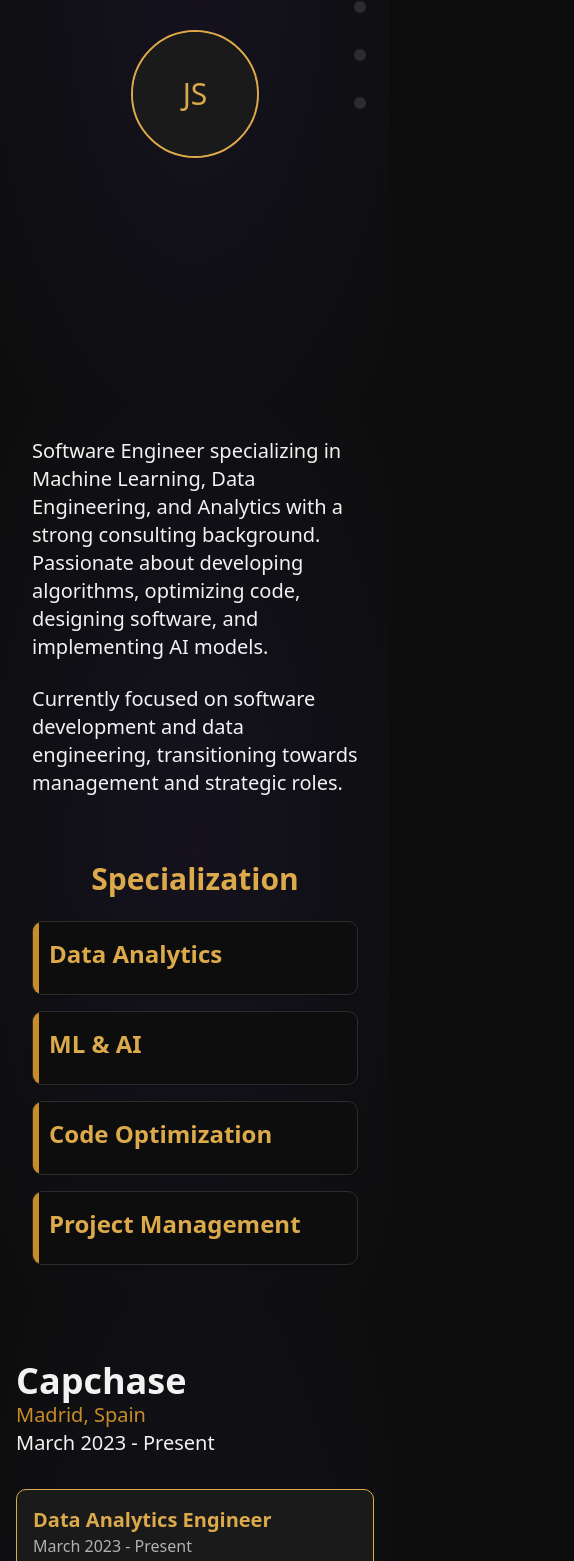
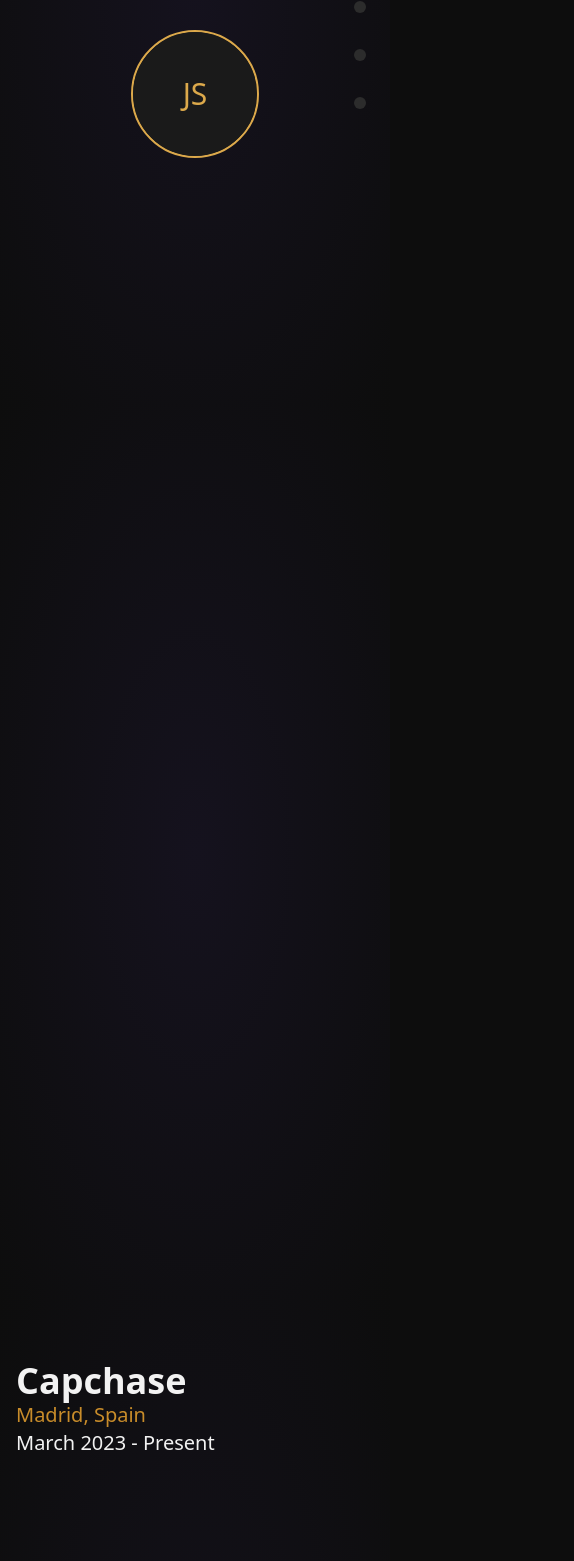
Before and after one commit to Jorjatorz/my-portfolio, a React (Vite) app: page / in a window 390 px wide. Shown: the part 439-2000 px from the top of the page, 574 px wide, since content can reach past the window. Built offline with nearby package versions, Linux system fonts and the light colour scheme.

Commit message:
animation

```diff
--- a/src/App.tsx
+++ b/src/App.tsx
@@ -240,7 +240,7 @@
         <div className="flex-1 grid grid-cols-1 md:grid-cols-2">
           {/* Summary - Left column with lighter background */}
           <div className=" p-8 flex items-center">
-            <div className="prose prose-invert max-w-xl text-foreground">
+            <div className="prose prose-invert max-w-xl text-foreground autoShow">
               <p className="text-xl">
                 Software Engineer specializing in Machine Learning, Data Engineering, and Analytics with a strong consulting background.
                 Passionate about developing algorithms, optimizing code, designing software, and implementing AI models.
@@ -255,10 +255,10 @@
           {/* Skills - Right column with original background */}
           <div className="flex items-center">
             <div className="p-8 flex flex-col items-center">
-              <h2 className="text-3xl font-bold text-primary mb-6">Specialization</h2>
+              <h2 className="text-3xl font-bold text-primary mb-6 autoShowFromRight">Specialization</h2>
               <div className="w-full space-y-4">
                 {/* Compact skill cards with hover effect */}
-                <div className="group relative overflow-hidden rounded-lg border border-border bg-background shadow-sm transition-all hover:shadow-md">
+                <div className="group relative overflow-hidden rounded-lg border border-border bg-background shadow-sm transition-all hover:shadow-md autoShowFromRight">
                   <div className="p-4 cursor-pointer">
                     <h3 className="text-2xl font-semibold text-primary">Data Analytics</h3>
                     <div className="h-0 overflow-hidden opacity-0 group-hover:h-auto group-hover:opacity-100 transition-all duration-500 mt-2">
@@ -268,7 +268,7 @@
                   <div className="absolute top-0 left-0 w-1.5 h-full bg-accent"></div>
                 </div>
 
-                <div className="group relative overflow-hidden rounded-lg border border-border bg-background shadow-sm transition-all hover:shadow-md">
+                <div className="group relative overflow-hidden rounded-lg border border-border bg-background shadow-sm transition-all hover:shadow-md autoShowFromRight">
                   <div className="p-4 cursor-pointer">
                     <h3 className="text-2xl font-semibold text-primary">ML & AI</h3>
                     <div className="h-0 overflow-hidden opacity-0 group-hover:h-auto group-hover:opacity-100 transition-all duration-500 mt-2">
@@ -278,7 +278,7 @@
                   <div className="absolute top-0 left-0 w-1.5 h-full bg-accent"></div>
                 </div>
 
-                <div className="group relative overflow-hidden rounded-lg border border-border bg-background shadow-sm transition-all hover:shadow-md">
+                <div className="group relative overflow-hidden rounded-lg border border-border bg-background shadow-sm transition-all hover:shadow-md autoShowFromRight">
                   <div className="p-4 cursor-pointer">
                     <h3 className="text-2xl font-semibold text-primary">Code Optimization</h3>
                     <div className="h-0 overflow-hidden opacity-0 group-hover:h-auto group-hover:opacity-100 transition-all duration-500 mt-2">
@@ -288,7 +288,7 @@
                   <div className="absolute top-0 left-0 w-1.5 h-full bg-accent"></div>
                 </div>
 
-                <div className="group relative overflow-hidden rounded-lg border border-border bg-background shadow-sm transition-all hover:shadow-md">
+                <div className="group relative overflow-hidden rounded-lg border border-border bg-background shadow-sm transition-all hover:shadow-md autoShowFromRight">
                   <div className="p-4 cursor-pointer">
                     <h3 className="text-2xl font-semibold text-primary">Project Management</h3>
                     <div className="h-0 overflow-hidden opacity-0 group-hover:h-auto group-hover:opacity-100 transition-all duration-500 mt-2">
@@ -319,7 +319,7 @@
 
           <div className="grid grid-cols-1 md:grid-cols-3 gap-8">
             {/* Roles sidebar */}
-            <div className="space-y-4">
+            <div className="space-y-4 autoShow">
               {capchaseExperience.roles.map((role, index) => (
                 <div
                   key={index}
@@ -336,7 +336,7 @@
             </div>
 
             {/* Role details */}
-            <div className="md:col-span-2">
+            <div className="md:col-span-2 autoShowFromRight">
               <Card className="bg-card border-border text-foreground">
                 <CardHeader>
                   <CardTitle className="text-primary">{capchaseExperience.roles[activeCapchaseRole].title}</CardTitle>
@@ -378,7 +378,7 @@
                   className={`p-4 border rounded-lg cursor-pointer transition-all ${activeApresRole === index
                       ? "border-primary bg-background"
                       : "border-border hover:border-accent"
-                    }`}
+                    } autoShow`}
                 >
                   <h3 className="font-semibold text-xl text-primary">{role.title}</h3>
                   <p className="text-foreground/70">{role.period}</p>
@@ -387,7 +387,7 @@
             </div>
 
             {/* Role details */}
-            <div className="md:col-span-2">
+            <div className="md:col-span-2 autoShowFromRight">
               <Card className="bg-background border-border text-foreground">
                 <CardHeader>
                   <CardTitle className="text-primary">{apresExperience.roles[activeApresRole].title}</CardTitle>
@@ -425,7 +425,7 @@
                   className={`p-4 border rounded-lg cursor-pointer transition-all ${activePreviousRole === index
                       ? "border-primary bg-card"
                       : "border-border hover:border-accent"
-                    }`}
+                    } autoShow`}
                 >
                   <h3 className="font-semibold text-xl text-primary">{exp.company}</h3>
                   <p className="font-medium text-foreground">{exp.title}</p>
@@ -435,7 +435,7 @@
             </div>
 
             {/* Role details */}
-            <div className="md:col-span-2">
+            <div className="md:col-span-2 autoShowFromRight">
               <Card className="bg-card border-border text-foreground">
                 <CardHeader>
                   <CardTitle className="text-primary">
@@ -463,7 +463,7 @@
         ref={(el) => { sectionRefs.current[5] = el; }}
         className="min-h-screen flex items-center justify-center bg-[radial-gradient(ellipse_at_center,_#15121e,_var(--background))] backdrop-blur-sm snap-start"
       >
-        <div className="container px-4 py-16">
+        <div className="container px-4 py-16 autoShow">
           <div className="grid grid-cols-1 lg:grid-cols-2 gap-8 max-w-6xl mx-auto">
             <Card className="bg-background border-border text-foreground">
               <CardHeader>
--- a/src/index.css
+++ b/src/index.css
@@ -107,3 +107,36 @@
     @apply bg-background text-foreground;
   }
 }
+
+.autoShow {
+  animation: autoShowAnimation both;
+  animation-timeline: view(75% 0%);
+}
+
+@keyframes autoShowAnimation {
+  from {
+    opacity: 0;
+    transform: translateY(200px) scale(0.3);
+  }
+  to {
+    opacity: 1;
+    transform: translateY(0) scale(1);
+  }
+}
+
+.autoShowFromRight {
+  animation: autoShowFromRightAnimation both;
+  animation-timeline: view(75% 0%);
+}
+
+
+@keyframes autoShowFromRightAnimation {
+  from {
+    opacity: 0;
+    transform: translateX(200px);
+  }
+  to {
+    opacity: 1;
+    transform: translateX(0);
+  }
+}
```
